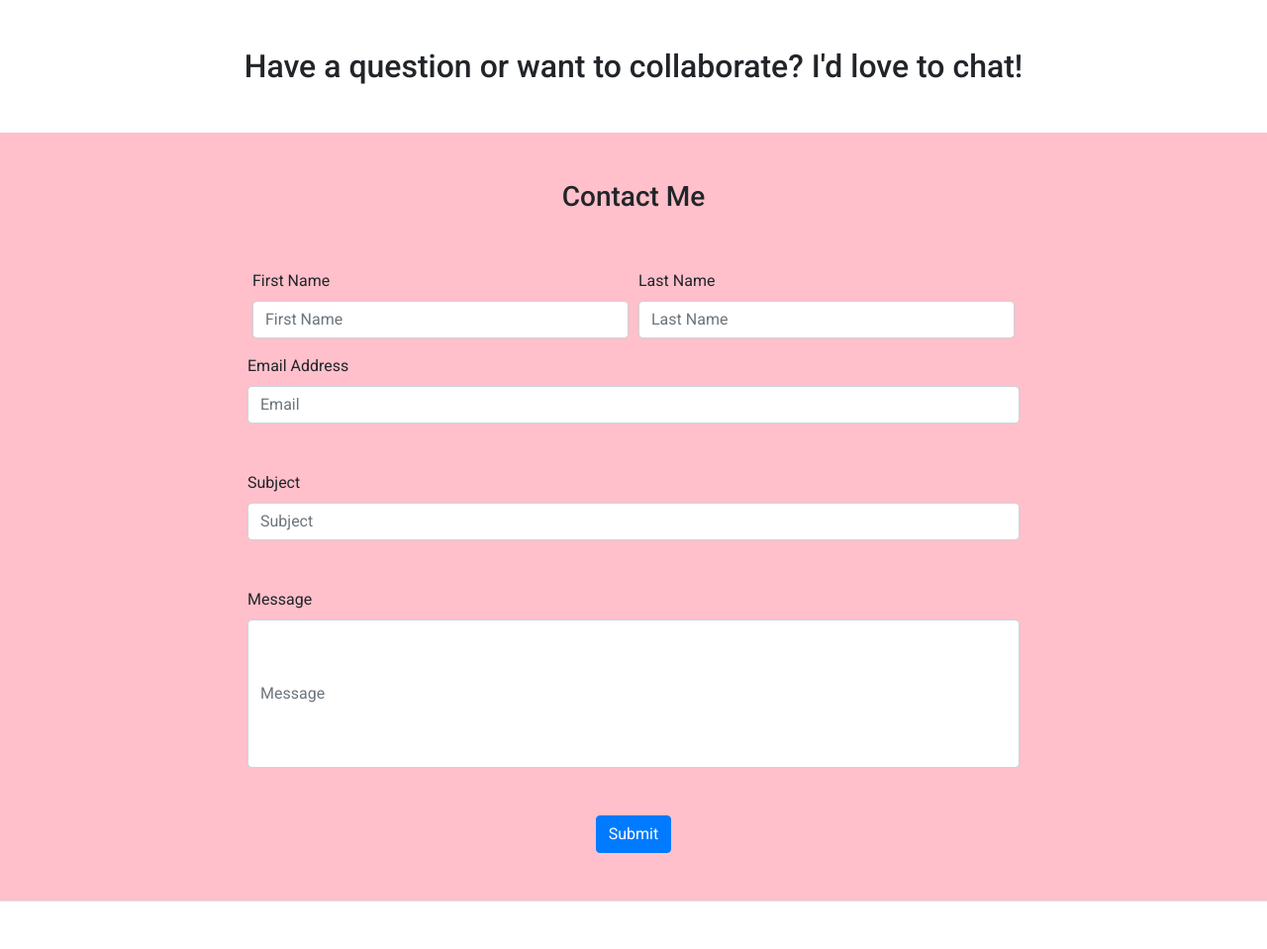
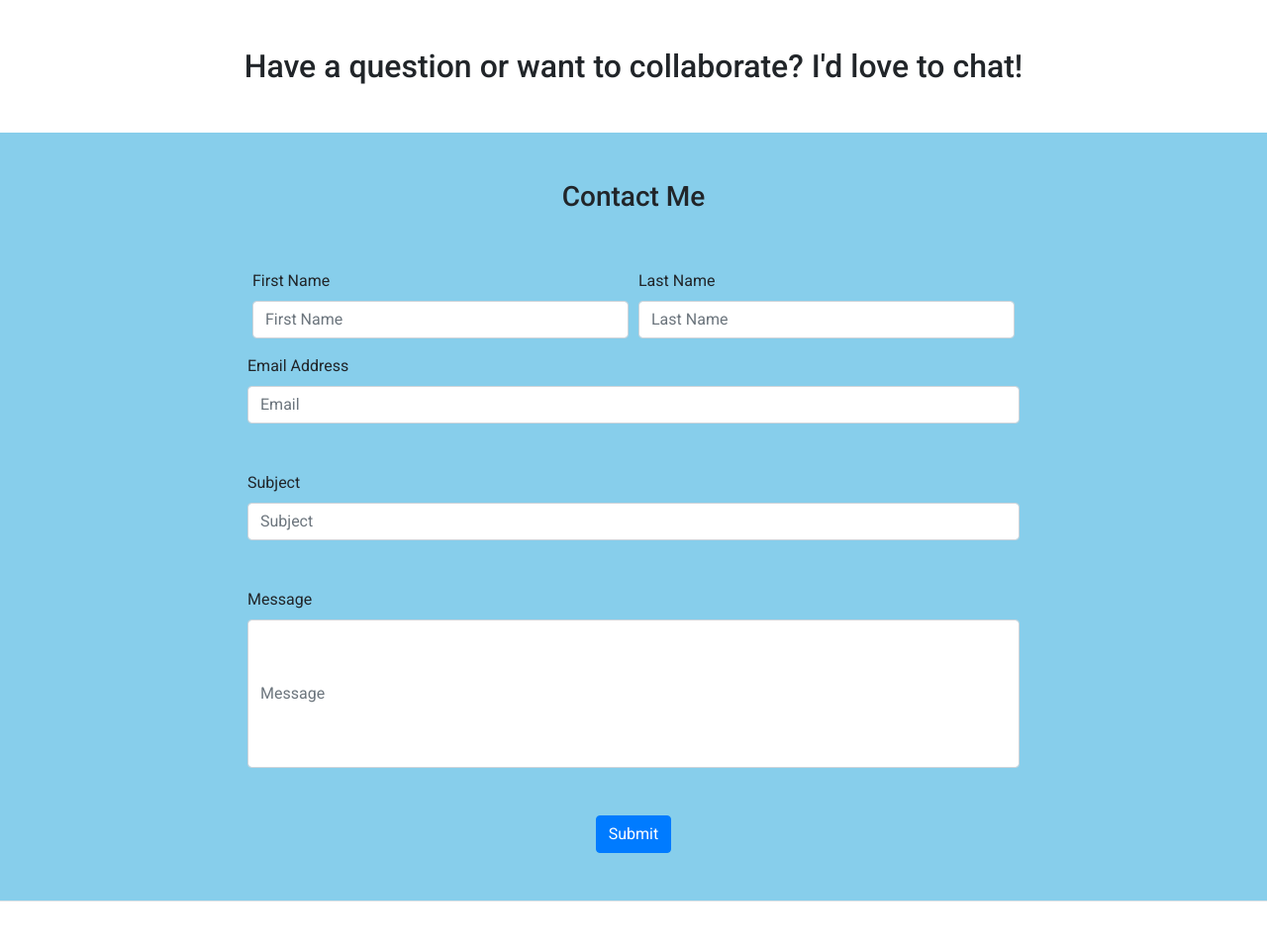
Before and after one commit to smrithi-c/project-404-team-name-not-found, a Flask app: page /contact in a window 1280 px wide. Shown: the part 56-1015 px from the top of the page at 99% size. Run offline with Flask 2, Linux system fonts and the light colour scheme; parts of the project's set-up code (start-up, migrations or seed data) failed here and were passed over.

Commit message:
Update contact.css

```diff
--- a/app/static/styles/contact.css
+++ b/app/static/styles/contact.css
@@ -1,5 +1,5 @@
 .px-4 {
-  background-color: pink;
+  background-color: skyblue;
 }
 
 .form-group {
@@ -9,7 +9,7 @@
 
 .container {
         width: 800px;
-        background-color: pink;
+        background-color: skyblue;
     }
 .titleheading{
   background-color: "blue";
```
